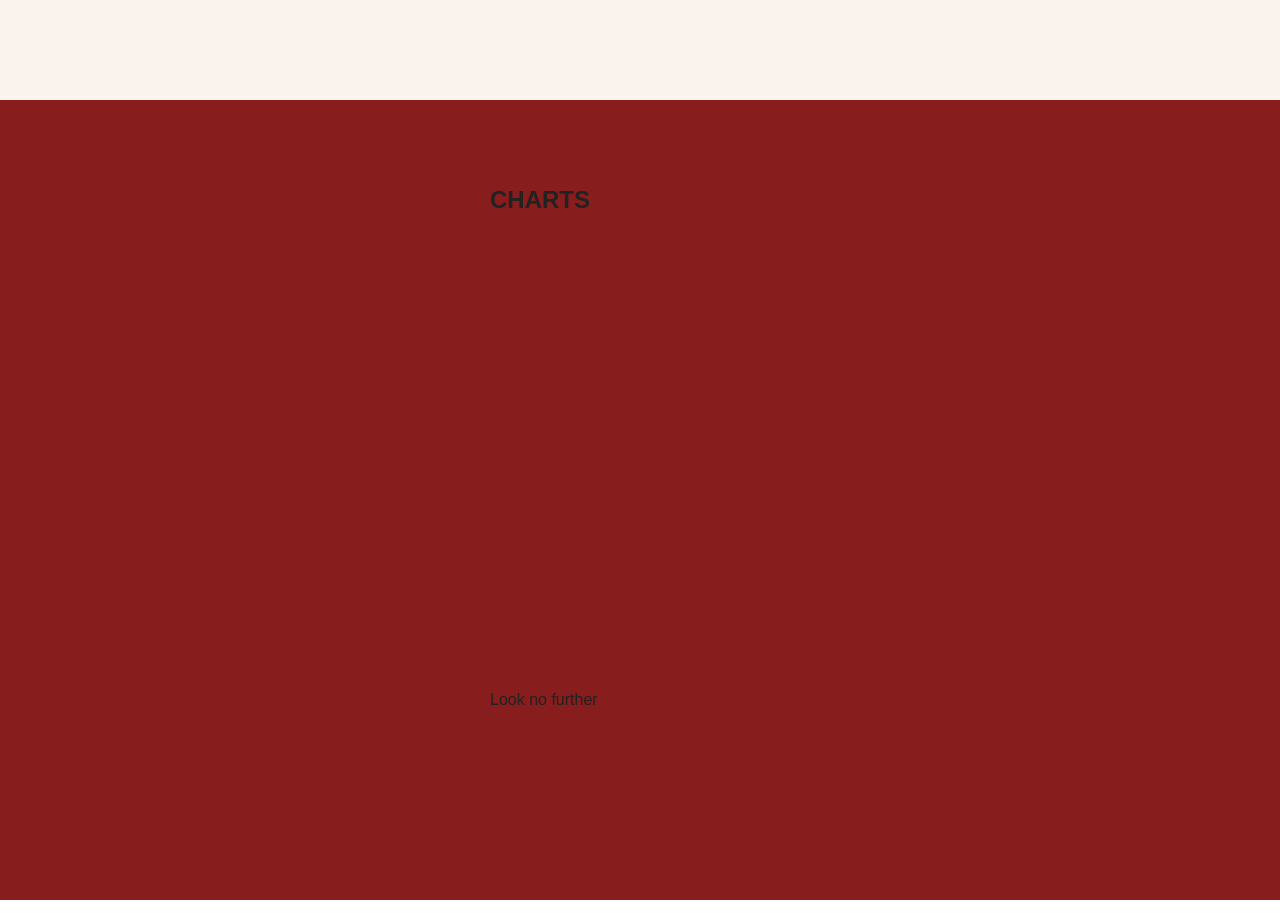
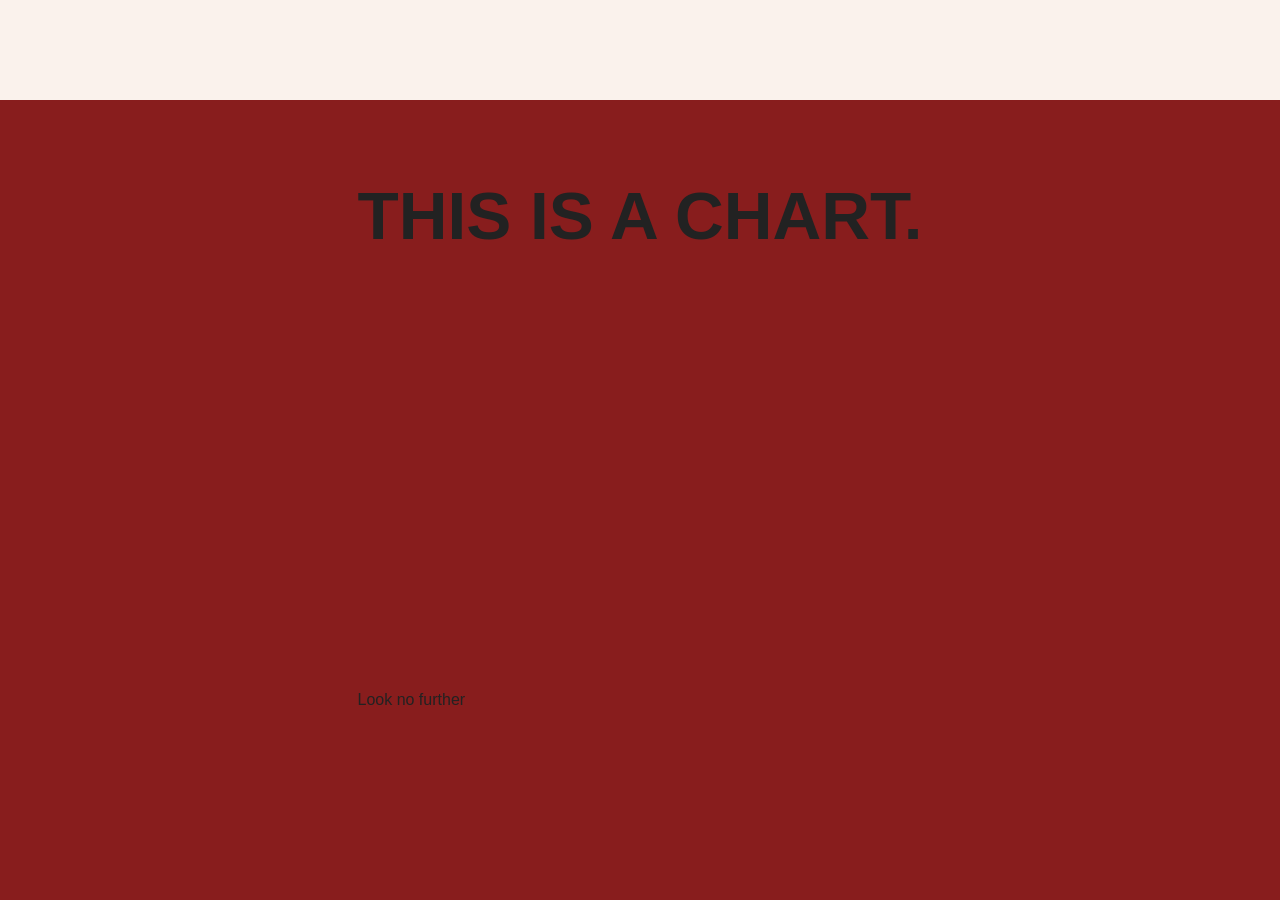
Before and after one commit to sarahannekreitzer/583-project-1, a website: page views/index.html in a window 1280 px wide. Shown: the part 1500-2413 px from the top of the page. Drawn offline with nearby package versions, Linux system fonts and the light colour scheme; no server answers; a script that the page names is missing; a web font is replaced by a local one.

Commit message:
a;dfakjdsf;ajf

```diff
--- a/public/style.css
+++ b/public/style.css
@@ -130,6 +130,13 @@ h2 {
   text-align: center;
 }
 
+#panel-3-title {
+  text-align: center;
+  vertical-align: bottom!important;
+  margin-top: 30px!important;
+  font-size: 45px;
+}
+
 /* panel 3 */
 /* .grid-3 {
   display:grid;
--- a/views/index.html
+++ b/views/index.html
@@ -113,7 +113,7 @@
 
                <div id="panel-3-title">
                   <h1>
-                    CHARTS
+                    THIS IS A CHART.
                  </h1>
 
                </div>
```
